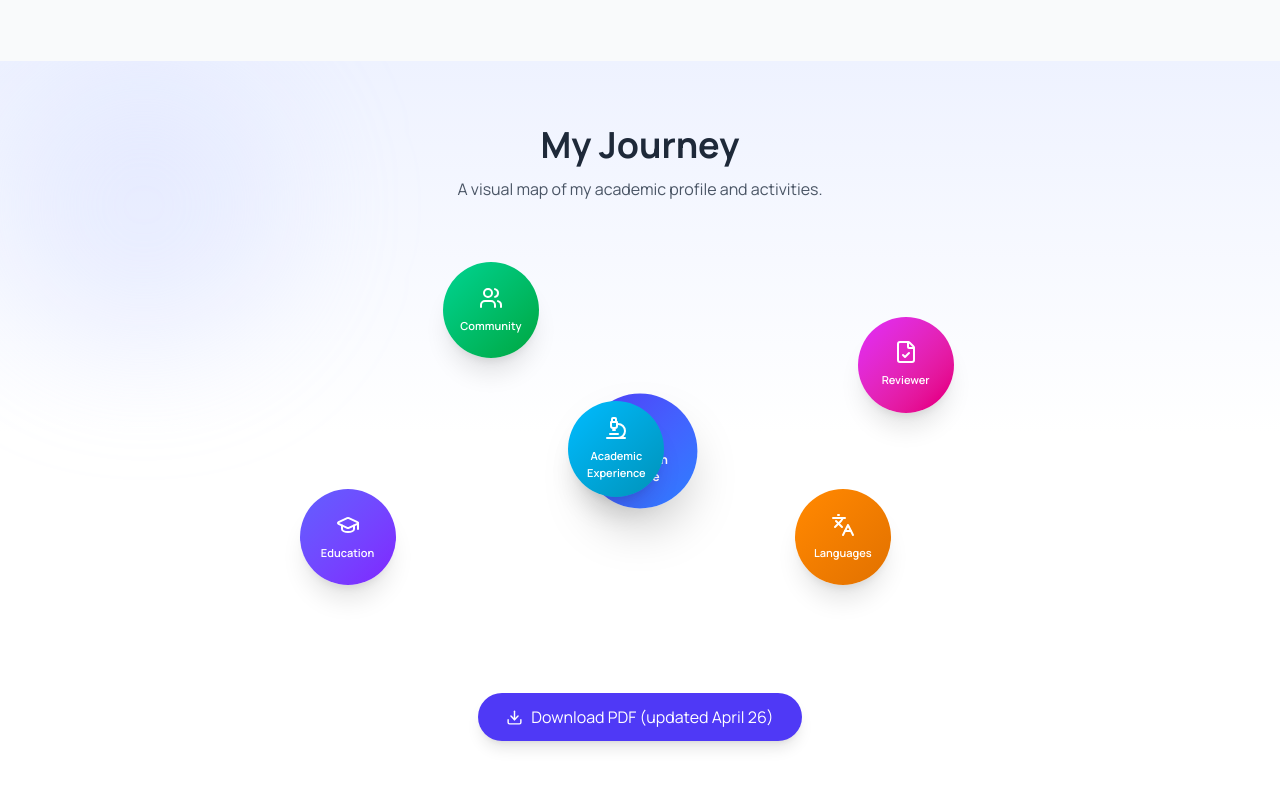
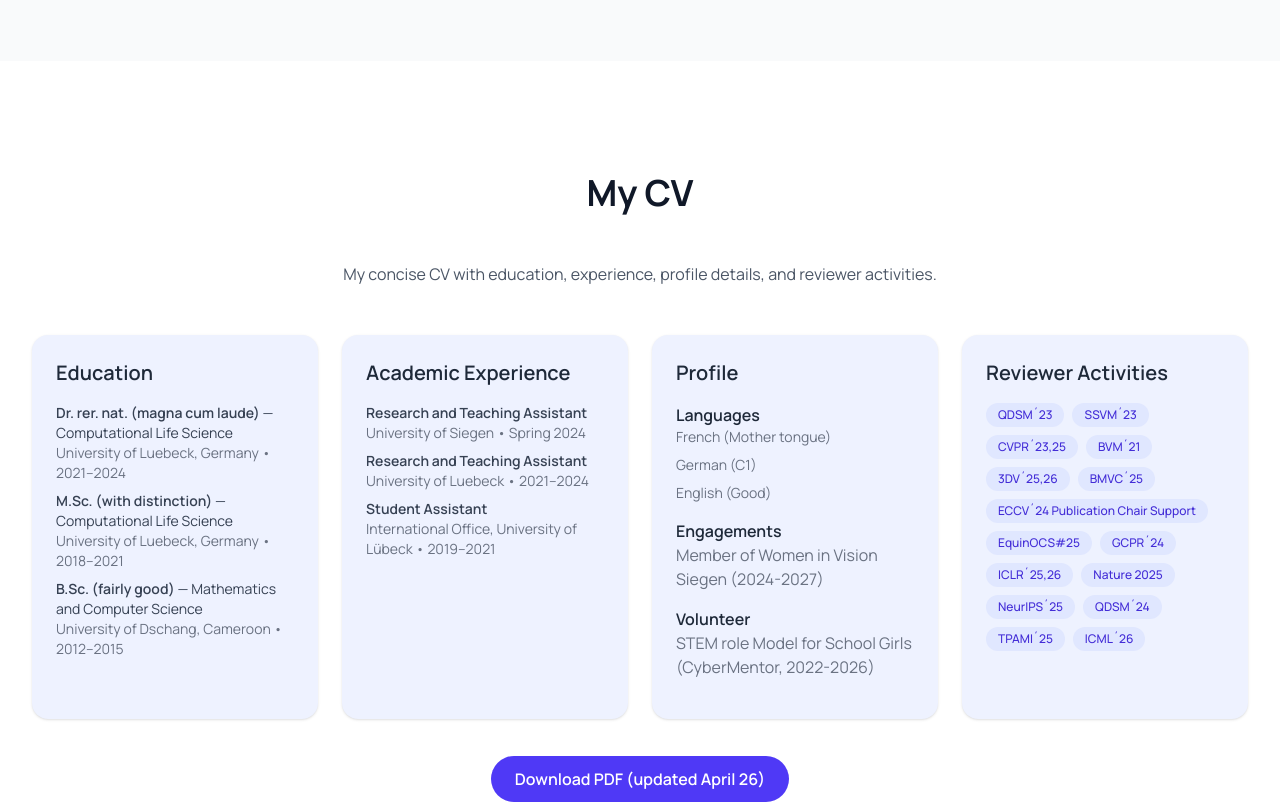
Before and after one commit to nkuetemeli/nkuetemeli.github.io, a React (Vite) app: page / in a window 1280 px wide. Shown: the part 4540-5344 px from the top of the page. Built offline with nearby package versions, Linux system fonts and the light colour scheme.

Commit message:
MyGit New design

```diff
--- a/components/CVSection.tsx
+++ b/components/CVSection.tsx
@@ -1,512 +1,146 @@
-import React, { useState } from "react";
-import { motion, AnimatePresence } from "framer-motion";
-import {
-  GraduationCap,
-  Microscope,
-  Languages,
-  Users,
-  FileCheck,
-  Download,
-  Sparkles,
-} from "lucide-react";
-import CVData from "@/jsons/cv.json";
+import React from 'react';
+import { motion, Variants } from 'framer-motion';
+import CVData from '@/jsons/cv.json';
+
+const containerVariants: Variants = {
+  hidden: { opacity: 0 },
+  visible: {
+    opacity: 1,
+    transition: { staggerChildren: 0.15, delayChildren: 0.2 }
+  },
+};
+
+const itemVariants: Variants = {
+  hidden: { opacity: 0, y: 10, scale: 0.95 },
+  visible: { opacity: 1, y: 0, scale: 1, transition: { duration: 0.5, ease: 'easeOut' } }
+};
+
+const ConciseCVCards: React.FC = () => {
+  return (
+    <section id="cv" className="bg-white py-20 sm:py-28">
+      <motion.div
+          className="container mx-auto px-6 lg:px-8 text-center"
+          initial="hidden"
+          whileInView="visible"
+          viewport={{once: true, amount: 0.2}}
+          variants={containerVariants}
+      >
+        <h2 className="text-3xl sm:text-4xl font-bold text-gray-900 mb-12">
+          My CV
+        </h2>
+
+        <motion.p className="text-gray-600 leading-relaxed max-w-2xl mx-auto mb-12">
+          My concise CV with education, experience, profile details, and reviewer activities.
+        </motion.p>
+
+        <motion.div
+            className="grid grid-cols-1 md:grid-cols-2 lg:grid-cols-4 gap-6"
+            variants={containerVariants}
+        >
+          {/* Education Card */}
+          <motion.div
+              variants={itemVariants}
+              className="bg-indigo-50 p-6 rounded-2xl shadow hover:shadow-lg transition-all duration-300 text-left"
+          >
+            <h3 className="text-xl font-semibold text-gray-800 mb-4">Education</h3>
+            <ul className="space-y-2 text-gray-700 text-sm">
+              {CVData.education.map(edu => (
+                  <li key={edu.key}>
+                    <span className="font-semibold">{edu.degree}</span> — {edu.field} <br/>
+                    <span className="text-gray-500">{edu.institution} • {edu.period}</span>
+                  </li>
+              ))}
+            </ul>
+          </motion.div>
+
+          {/* Work Experience Card */}
+          <motion.div
+              variants={itemVariants}
+              className="bg-indigo-50 p-6 rounded-2xl shadow hover:shadow-lg transition-all duration-300 text-left"
+          >
+            <h3 className="text-xl font-semibold text-gray-800 mb-4">Academic Experience</h3>
+            <ul className="space-y-2 text-gray-700 text-sm">
+              {CVData.workExperience.map(work => (
+                  <li key={work.key}>
+                    <span className="font-semibold">{work.position}</span> <br/>
+                    <span className="text-gray-500">{work.institution} • {work.period}</span>
+                  </li>
+              ))}
+            </ul>
+          </motion.div>
+
+          {/* Profile Card (Languages + Engagements) */}
+            <motion.div
+                variants={itemVariants}
+                className="bg-indigo-50 p-6 rounded-2xl shadow hover:shadow-lg transition-all duration-300 text-left"
+            >
+                <h3 className="text-xl font-semibold text-gray-800 mb-4">Profile</h3>
+
+                {/* Languages */}
+                <div className="mb-4">
+                    <h4 className="font-semibold">Languages</h4>
+                    <ul className="space-y-2 text-gray-700 text-sm">
+                        {CVData.profile.languages.map(lang => (
+                            <li key={lang}>
+                                <span className="text-gray-500">{lang}</span>
+                            </li>
+                        ))}
+                    </ul>
+                </div>
 
 
-type NodeType = {
-  id: string;
-  title: string;
-  icon: React.ElementType;
-  color: string;
-  position: string;
-};
-
-
-const nodes: NodeType[] = [
-  {
-    id: "community",
-    title: "Community",
-    icon: Users,
-    color: "from-emerald-400 to-green-600",
-    position: "left-[28%] top-[5%]",
-  },
-  {
-    id: "education",
-    title: "Education",
-    icon: GraduationCap,
-    color: "from-indigo-500 to-violet-600",
-    position: "left-[12%] bottom-[18%]",
-  },
-  {
-    id: "experience",
-    title: "Academic Experience",
-    icon: Microscope,
-    color: "from-sky-400 to-cyan-600",
-    position: "left-[42%] top-[38%]",
-  },
-  {
-    id: "reviewer",
-    title: "Reviewer",
-    icon: FileCheck,
-    color: "from-fuchsia-500 to-pink-600",
-    position: "right-[15%] top-[18%]",
-  },
-  {
-    id: "languages",
-    title: "Languages",
-    icon: Languages,
-    color: "from-orange-400 to-amber-600",
-    position: "right-[22%] bottom-[18%]",
-  },
-];
-
-
-export default function CVWorld() {
-
-  const [selected,setSelected] = useState<string|null>(null);
-
-
-  const renderContent = () => {
-
-    switch(selected){
-
-      case "education":
-        return (
-          <div className="space-y-4">
-          {
-            CVData.education.map(e=>(
-              <div key={e.key}>
-                <b>{e.degree}</b>
-                <p className="text-sm text-gray-600">
-                  {e.field}
-                </p>
-                <p className="text-xs text-gray-400">
-                  {e.institution} • {e.period}
-                </p>
+                {/* Engagements */}
+                <div className="mb-4">
+                    <h4 className="font-semibold">Engagements</h4>
+                    {CVData.profile.engagements.womenInVision.map((item, idx) => (
+                        <div key={`women-${idx}`}>
+                            <span className="text-gray-500">{item}</span>
                         </div>
-            ))
-          }
+                    ))}
                 </div>
-        );
-
-
-      case "experience":
-        return (
-          <div className="space-y-4">
-          {
-            CVData.workExperience.map(e=>(
-              <div key={e.key}>
-                <b>{e.position}</b>
-                <p className="text-sm text-gray-600">
-                  {e.institution}
-                </p>
-                <p className="text-xs text-gray-400">
-                  {e.period}
-                </p>
+                <div className="mb-4">
+                    <h4 className="font-semibold">Volunteer</h4>
+                    {CVData.profile.engagements.volunteer.map((item, idx) => (
+                        <div key={`volunteer-${idx}`}>
+                            <span className="text-gray-500">{item}</span>
                         </div>
-            ))
-          }
+                    ))}
                 </div>
-        );
-
-
-      case "languages":
-        return (
-          <div className="flex flex-wrap gap-2">
-          {
-            CVData.profile.languages.map(l=>(
-              <span
-              key={l}
-              className="
-              rounded-full
-              bg-orange-100
-              px-3 py-1
-              text-sm
-              "
-              >
-                {l}
-              </span>
-            ))
-          }
-          </div>
-        );
-
-
-      case "reviewer":
-        return (
-          <div className="flex flex-wrap gap-2">
-          {
-            CVData.reviewerActivities.map(r=>(
-              <span
-              key={r}
-              className="
-              rounded-full
-              bg-indigo-100
-              px-3 py-1
-              text-sm
-              "
-              >
-                {r}
-              </span>
-            ))
-          }
-          </div>
-        );
-
-
-      case "community":
-        return (
-          <div className="space-y-4 text-sm">
-            {
-              CVData.profile.engagements.womenInVision.map(i=>
-                <p key={i}>{i}</p>
-              )
-            }
-
-            {
-              CVData.profile.engagements.volunteer.map(i=>
-                <p key={i}>{i}</p>
-              )
-            }
-          </div>
-        );
-
-
-      default:
-        return null;
-    }
-  };
-
-
-
-return (
-
-<section
-id="cv"
-className="
-relative
-overflow-hidden
-bg-gradient-to-b
-from-indigo-50
-via-white
-to-white
-py-16
-"
->
-
-
-<div className="
-absolute
-left-0
-top-0
-h-72
-w-72
-rounded-full
-bg-indigo-200/30
-blur-3xl
-"/>
-
-
-<div className="container mx-auto px-6">
-
-
-<h2 className="
-text-center
-text-4xl
-font-bold
-">
-My Journey
-</h2>
-
-
-<p className="
-mx-auto
-mt-3
-max-w-xl
-text-center
-text-gray-600
-">
-A visual map of my academic profile and activities.
-</p>
-
-
-
-<div
-className="
-relative
-mx-auto
-mt-10
-hidden
-h-[420px]
-max-w-4xl
-lg:block
-"
->
-
-
-{/* connections */}
-
-<svg
-className="
-absolute
-inset-0
-h-full
-w-full
-"
->
-
-<path
-d="
-M50% 50%
-C40% 30%,30% 20%,25% 10%
-M50% 50%
-C25% 60%,20% 70%,15% 80%
-M50% 50%
-C75% 30%,85% 20%,90% 15%
-M50% 50%
-C70% 70%,80% 80%,85% 85%
-"
-stroke="#c7d2fe"
-strokeWidth="1"
-fill="none"
-/>
-
-</svg>
-
-
-
-{/* center */}
-
-<motion.div
-animate={{
-scale:[1,1.05,1]
-}}
-transition={{
-duration:4,
-repeat:Infinity
-}}
-className="
-absolute
-left-1/2
-top-1/2
--translate-x-1/2
--translate-y-1/2
-flex
-h-28
-w-28
-flex-col
-items-center
-justify-center
-rounded-full
-bg-gradient-to-br
-from-indigo-600
-to-blue-500
-text-white
-shadow-2xl
-"
->
-
-<Sparkles size={25}/>
-
-<span className="mt-2 text-xs font-bold text-center">
-Research
-<br/>
-Profile
-</span>
-
             </motion.div>
 
 
-
-{
-nodes.map((node,index)=>{
-
-const Icon=node.icon;
-
-return (
-
-<motion.button
-key={node.id}
-className={`
-absolute
-${node.position}
-`}
-onClick={()=>setSelected(node.id)}
-initial={{opacity:0,scale:.7}}
-whileInView={{
-opacity:1,
-scale:1
-}}
-transition={{
-delay:index*.1
-}}
-whileHover={{
-scale:1.12
-}}
-animate={{
-y:[0,-5,0]
-}}
+            {/* Reviewer Activities Card */}
+            <motion.div
+                variants={itemVariants}
+                className="bg-indigo-50 p-6 rounded-2xl shadow hover:shadow-lg transition-all duration-300 text-left"
             >
-
-<div
-className={`
-h-24
-w-24
-rounded-full
-bg-gradient-to-br
-${node.color}
-text-white
-shadow-xl
-flex
-flex-col
-items-center
-justify-center
-`}
->
-
-<Icon size={24}/>
-
-<span
-className="
-mt-2
-px-2
-text-center
-text-[11px]
-font-semibold
-"
->
-{node.title}
+                <h3 className="text-xl font-semibold text-gray-800 mb-4">Reviewer Activities</h3>
+                <div className="flex flex-wrap gap-2">
+                {CVData.reviewerActivities.map((rev, idx) => (
+                  <span key={idx} className="bg-indigo-100 text-indigo-700 font-medium text-xs px-3 py-1 rounded-full">
+                    {rev}
                   </span>
-
+              ))}
             </div>
-
-
-</motion.button>
-
-)
-
-})
-}
-
-
-
-<AnimatePresence>
-
-{
-selected &&
-
-<motion.div
-
-initial={{
-opacity:0,
-scale:.9
-}}
-
-animate={{
-opacity:1,
-scale:1
-}}
-
-exit={{
-opacity:0,
-scale:.9
-}}
-
-className="
-absolute
-left-1/2
-top-1/2
-z-20
-w-[340px]
--translate-x-1/2
--translate-y-1/2
-rounded-3xl
-bg-white/90
-p-6
-shadow-2xl
-backdrop-blur-xl
-"
-
->
-
-<button
-onClick={()=>setSelected(null)}
-className="
-absolute
-right-4
-top-3
-text-gray-400
-"
->
-×
-</button>
-
-
-<h3 className="
-mb-5
-text-xl
-font-bold
-"
->
-{
-nodes.find(n=>n.id===selected)?.title
-}
-</h3>
-
-
-{renderContent()}
-
-
+          </motion.div>
         </motion.div>
 
-}
-
-</AnimatePresence>
-
-
-</div>
-
-
-
-{
-CVData.download &&
-
-<div className="mt-8 flex justify-center">
-
-<motion.a
-whileHover={{scale:1.05}}
+        {/* Optional Download Button */}
+        {CVData.download && (
+            <motion.div variants={itemVariants} className="text-center mt-12">
+              <a
                   href={CVData.download.url}
                   target="_blank"
-rel="noreferrer"
-className="
-flex
-items-center
-gap-2
-rounded-full
-bg-indigo-600
-px-7
-py-3
-text-white
-shadow-lg
-"
+                  rel="noopener noreferrer"
+                  className="bg-indigo-600 text-white px-6 py-3 rounded-full font-semibold hover:bg-indigo-700 transition-colors"
               >
+                {CVData.download.label}
+              </a>
+            </motion.div>
+        )}
+      </motion.div>
+    </section>
+  );
+};
 
-<Download size={17}/>
-
-{CVData.download.label}
-
-</motion.a>
-
-</div>
-
-}
-
-
-
-</div>
-
-
-</section>
-
-);
-
-}
+export default ConciseCVCards;
```
Also changed, not shown: 5 other files (tests, documents, lock files or other folders). Lines whose indentation alone changed are shown as unchanged.
